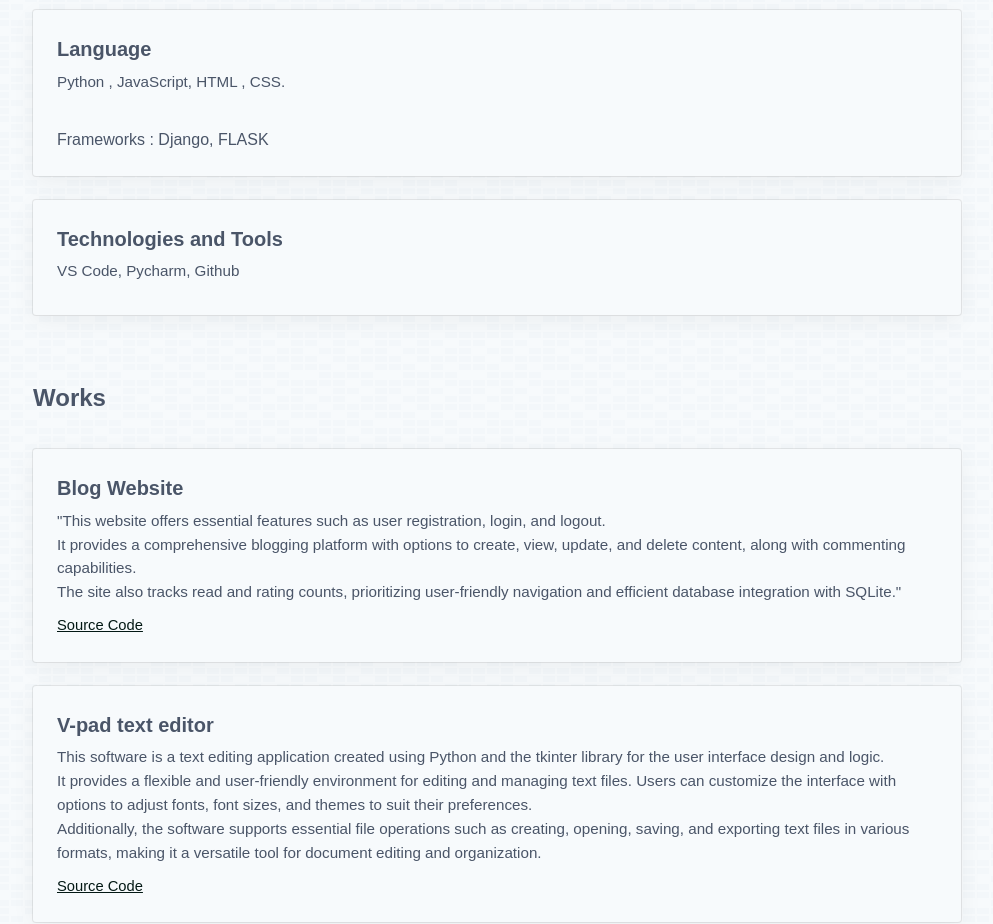
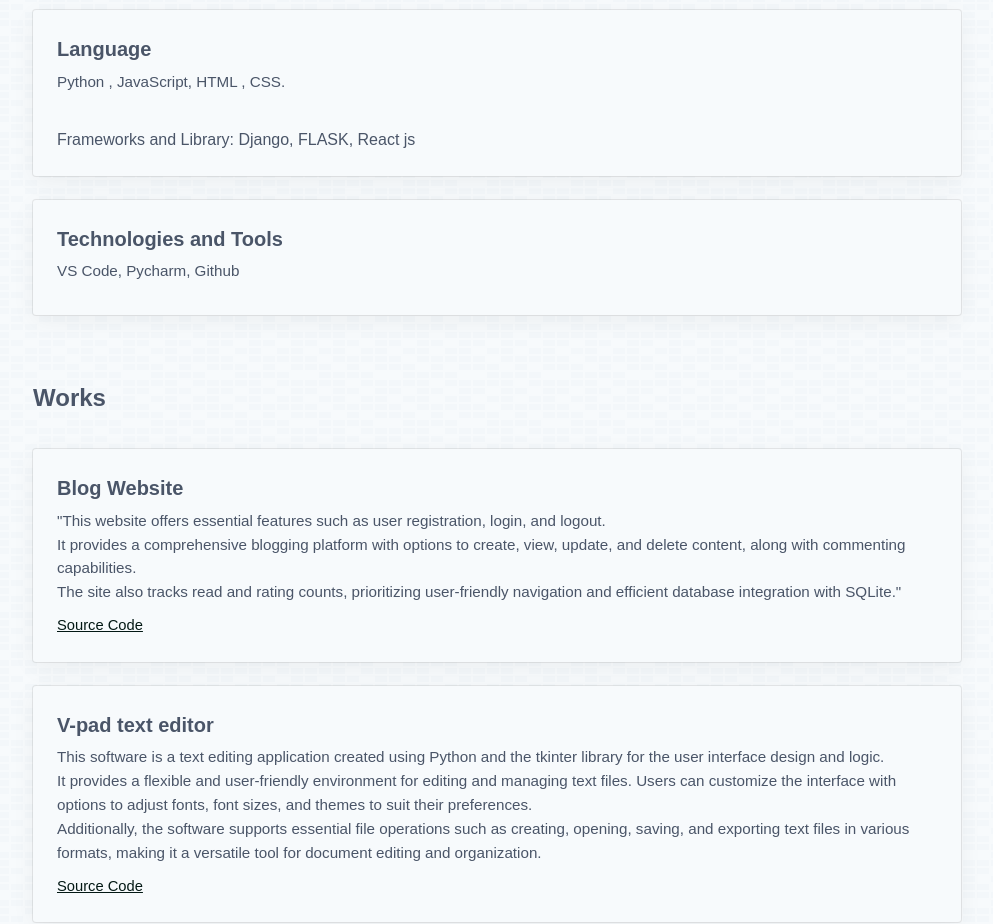
Before and after one commit to rjraja123/Portfolio, a plain HTML site: page index.html in a window 1280 px wide. Shown: the part 780-1704 px from the top of the page, without its empty margins (143-1136 px from the left). Drawn offline with Linux system fonts and the light colour scheme; a web font is replaced by a local one.

Commit message:
Update index.html

```diff
--- a/index.html
+++ b/index.html
@@ -149,7 +149,7 @@
           </p>
           <br>
           <p>
-            Frameworks : Django, FLASK
+            Frameworks and Library: Django, FLASK, React js
           </p>
         </div>
 
```
